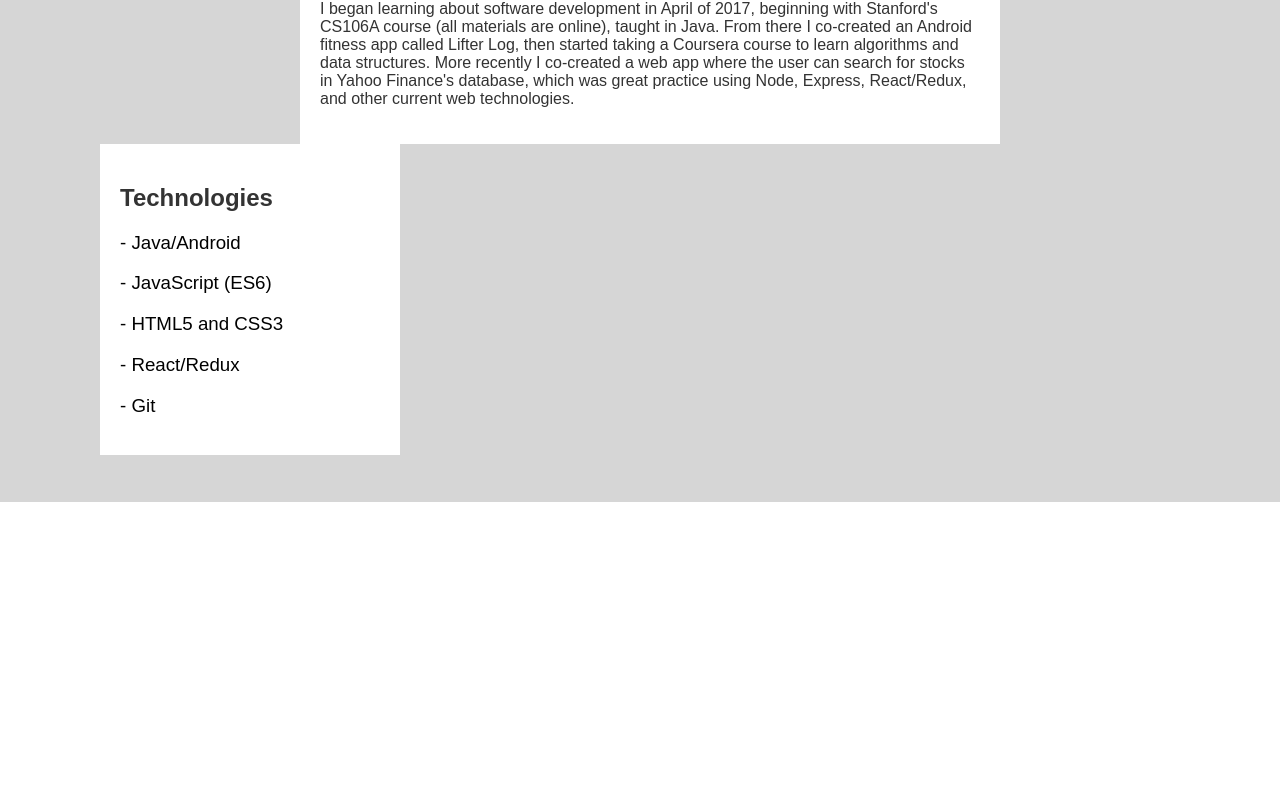
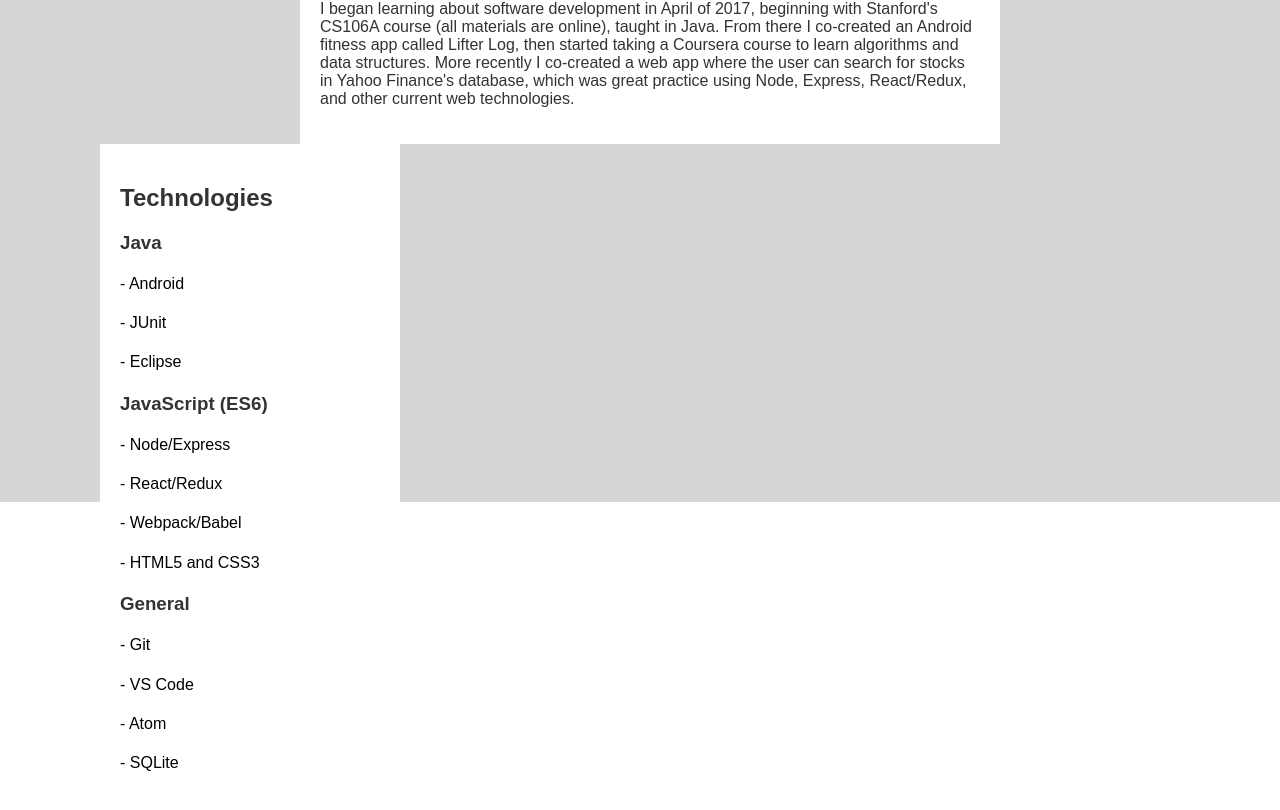
Before and after one commit to gregdardis/personal-website, a React (Create React App) app: page / in a window 1280 px wide. Shown: the part 540-1350 px from the top of the page. Before the commit the page ends 1042 px from the top, so only its background shows below. Built offline with nearby package versions, Linux system fonts and the light colour scheme.

Commit message:
added some technologies

```diff
--- a/src/components/technologies/Technologies.js
+++ b/src/components/technologies/Technologies.js
@@ -5,11 +5,20 @@ import './technologies.css';
 const Technologies = () => (
   <div className='technologies'>
     <h2>Technologies</h2>
-    <h3>- Java/Android</h3>
-    <h3>- JavaScript (ES6)</h3>
-    <h3>- HTML5 and CSS3</h3>
-    <h3>- React/Redux</h3>
-    <h3>- Git</h3>
+    <h3>Java</h3>
+    <h4>- Android</h4>
+    <h4>- JUnit</h4>
+    <h4>- Eclipse</h4>
+    <h3>JavaScript (ES6)</h3>
+    <h4>- Node/Express</h4>
+    <h4>- React/Redux</h4>
+    <h4>- Webpack/Babel</h4>
+    <h4>- HTML5 and CSS3</h4>
+    <h3>General</h3>
+    <h4>- Git</h4>
+    <h4>- VS Code</h4>
+    <h4>- Atom</h4>
+    <h4>- SQLite</h4>
   </div>
 );
 
--- a/src/components/technologies/technologies.css
+++ b/src/components/technologies/technologies.css
@@ -2,10 +2,10 @@
   padding: 20px;
 }
 
-.technologies h2 {
+.technologies h2, h3 {
   color: #333333;
 }
 
-.technologies h3 {
+.technologies h4 {
   font-weight: normal;
 }
```
